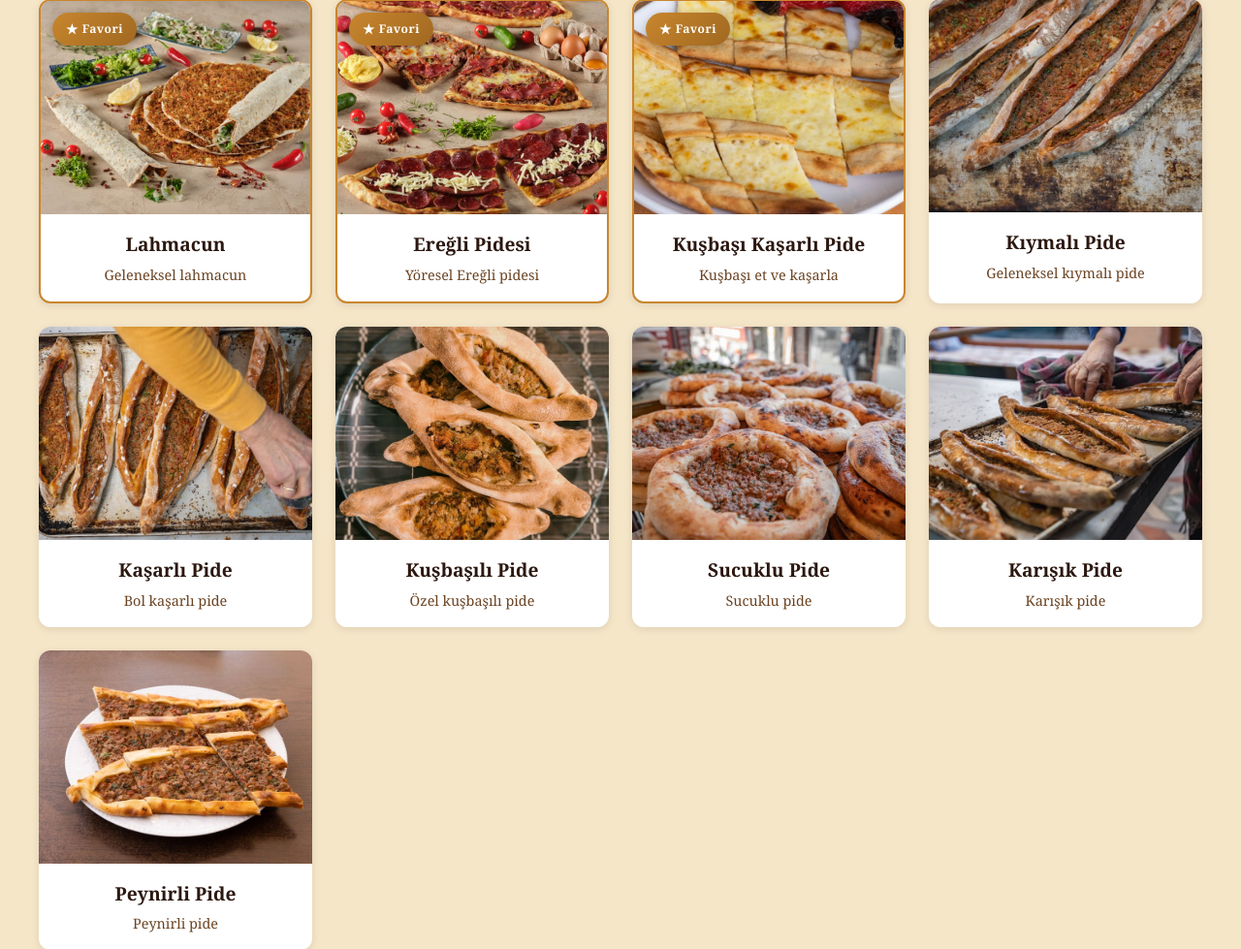
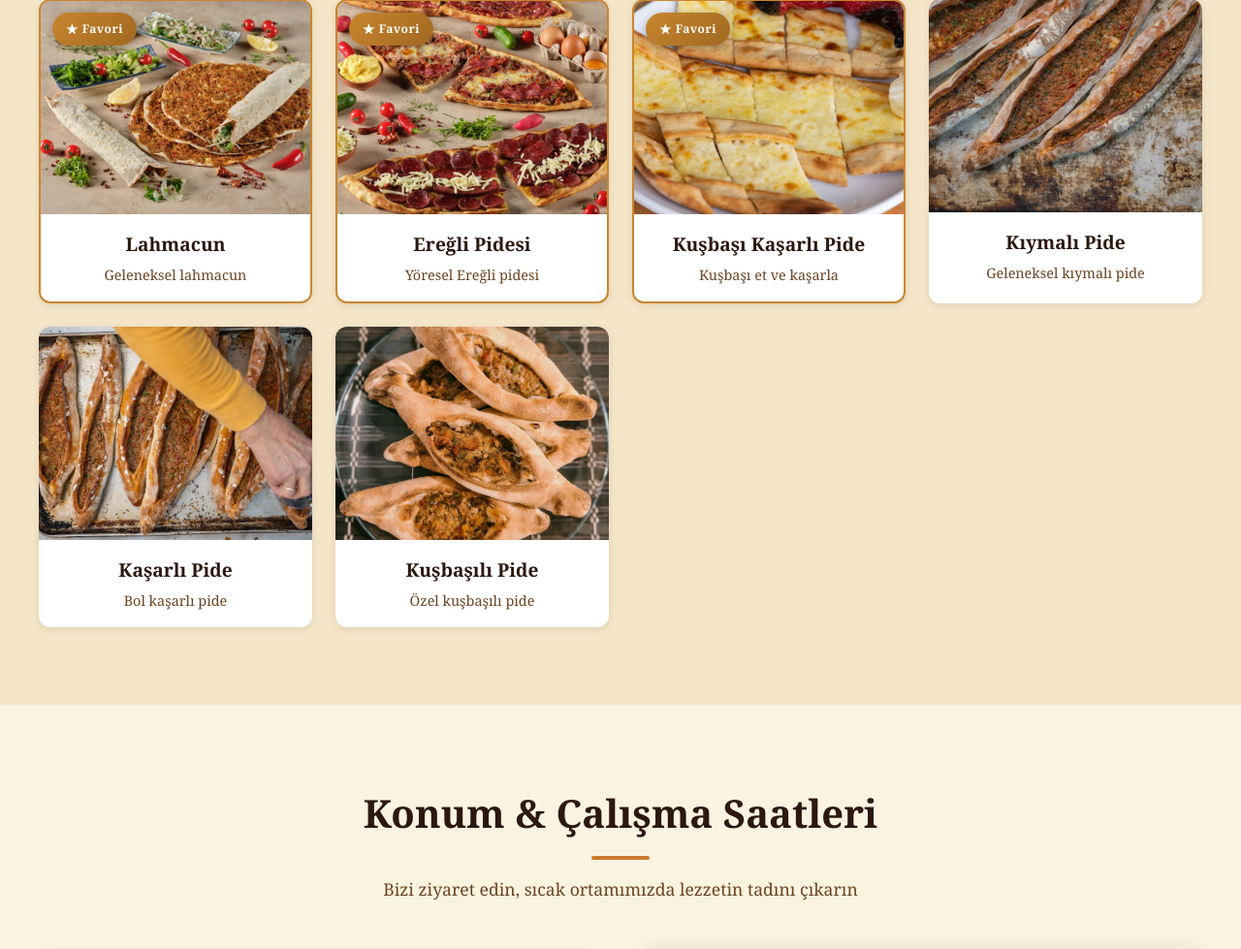
Before and after one commit to TahaArslan67/qrmenu, a Flask app: template templates/tanitim.html in a window 1280 px wide. Shown: the part 1667-2646 px from the top of the page at 97% size. Run offline with Flask 2, Linux system fonts and the light colour scheme; the template is opened without the code that fills it, so the values that code supplies are empty; parts of the project's set-up code (start-up, migrations or seed data) failed here and were passed over; some libraries are stand-ins or nearby versions.

Commit message:
fix: sucuklu/karisik/peynirli galeriden kaldirildi

```diff
--- a/templates/tanitim.html
+++ b/templates/tanitim.html
@@ -998,10 +998,7 @@
                 { src: '/static/gallery/kusbasili_kasarli_pide.jpg', ad: 'Kuşbaşı Kaşarlı Pide', aciklama: 'Kuşbaşı et ve kaşarla', favori: true },
                 { src: '/static/gallery/pide_kiymali.jpg', ad: 'Kıymalı Pide', aciklama: 'Geleneksel kıymalı pide' },
                 { src: '/static/gallery/pide_kasarli.jpg', ad: 'Kaşarlı Pide', aciklama: 'Bol kaşarlı pide' },
-                { src: '/static/gallery/pide_kusbasili.jpg', ad: 'Kuşbaşılı Pide', aciklama: 'Özel kuşbaşılı pide' },
-                { src: '/static/gallery/pide_sucuklu.jpg', ad: 'Sucuklu Pide', aciklama: 'Sucuklu pide' },
-                { src: '/static/gallery/pide_karisik.jpg', ad: 'Karışık Pide', aciklama: 'Karışık pide' },
-                { src: '/static/gallery/pide_peynirli.jpg', ad: 'Peynirli Pide', aciklama: 'Peynirli pide' }
+                { src: '/static/gallery/pide_kusbasili.jpg', ad: 'Kuşbaşılı Pide', aciklama: 'Özel kuşbaşılı pide' }
             ]
         };
 
```
